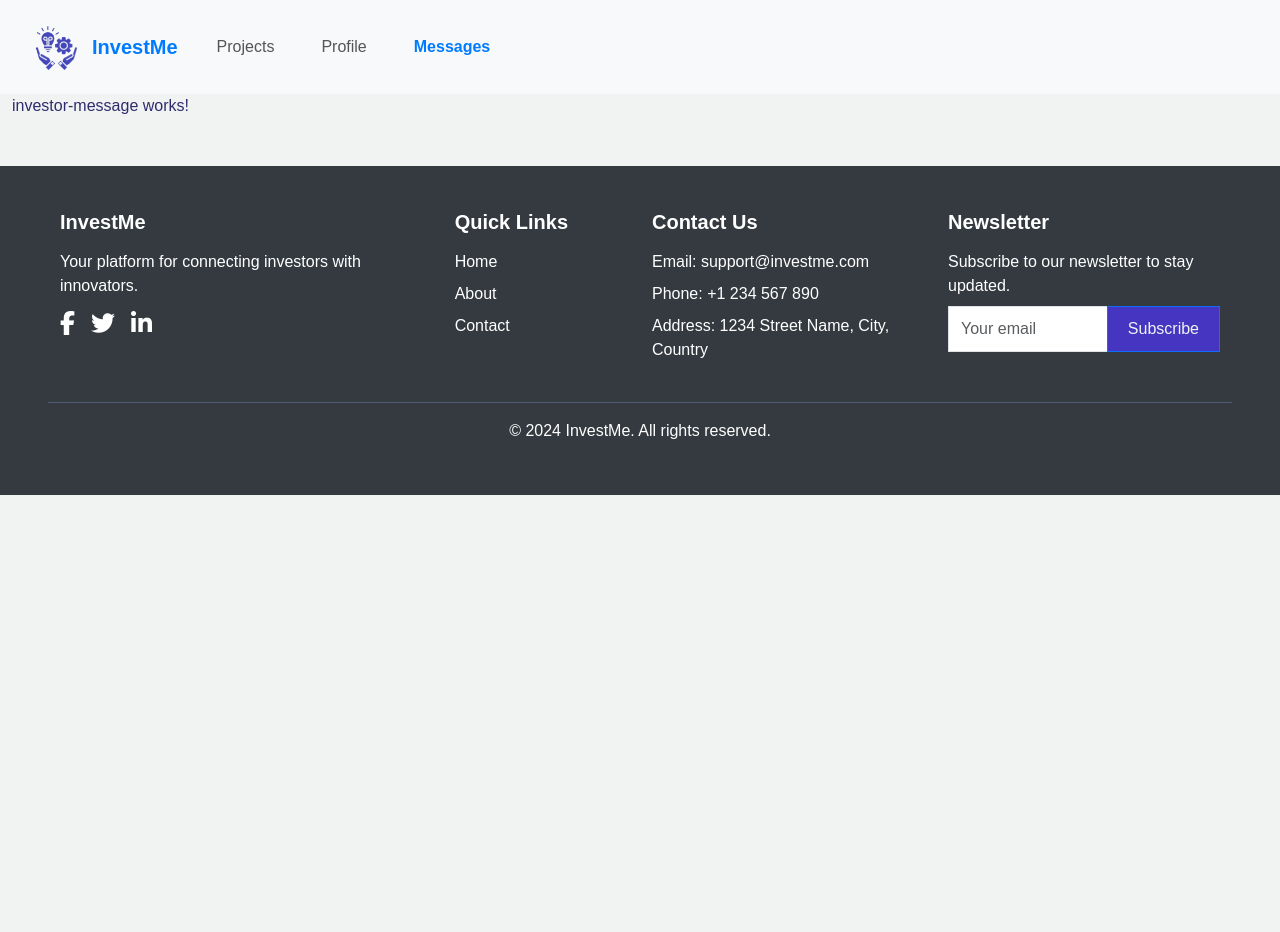
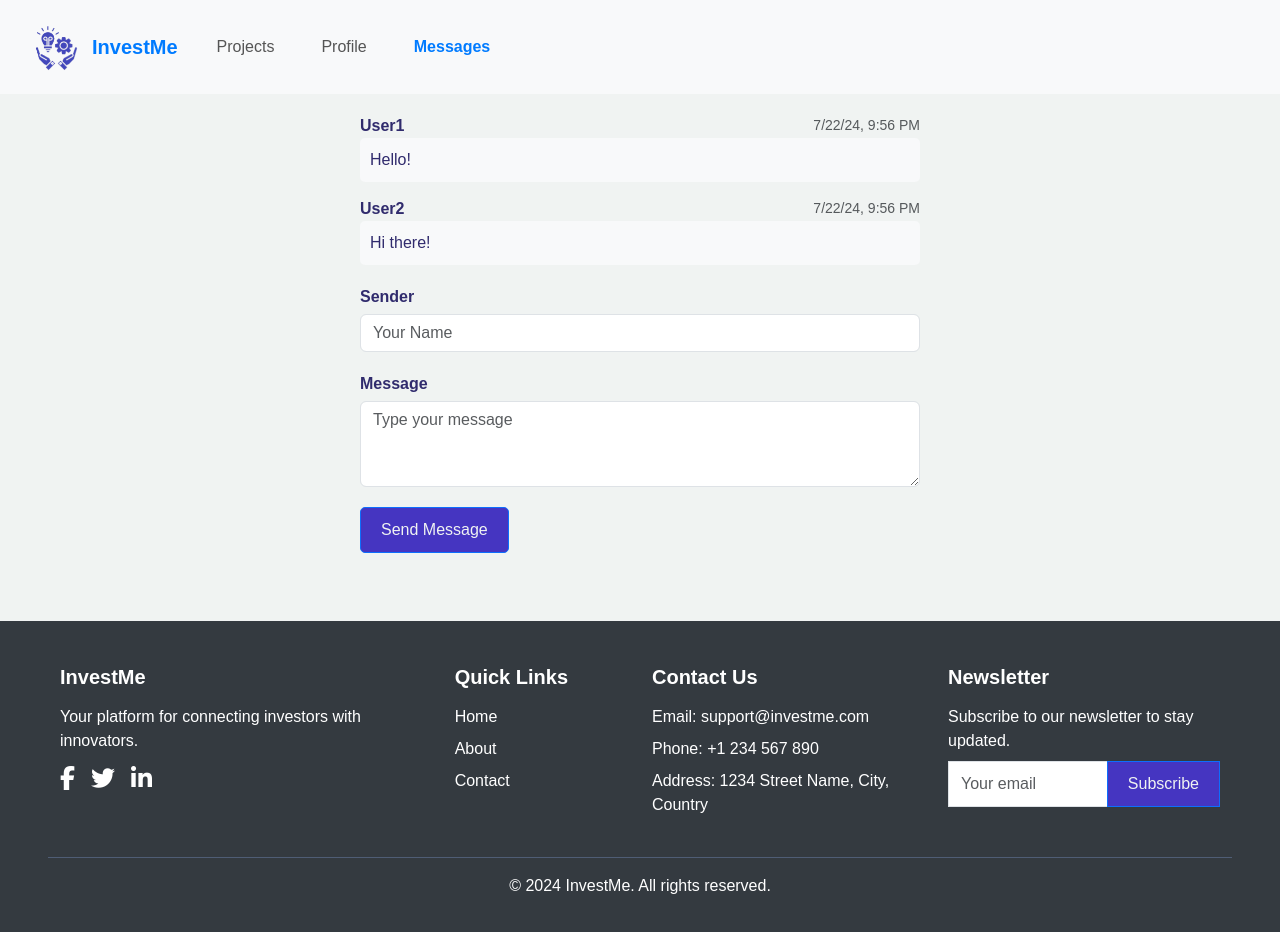
Before and after one commit to Abdalwanees/InvestMe, an Angular app: page /blank/messages in a window 1280 px wide. Shown: the top 932 px of the page. Before the commit the page ends 800 px from the top, so only its background shows below. Built offline with nearby package versions, Linux system fonts and the light colour scheme; a web font is replaced by a local one.

Commit message:
Message Setup

```diff
--- a/src/app/Components/investor-message/investor-message.component.html
+++ b/src/app/Components/investor-message/investor-message.component.html
@@ -1 +1,25 @@
-<p>investor-message works!</p>
+<div class="container">
+    <div class="messages">
+      <div *ngFor="let message of messages" class="message">
+        <div class="message-header">
+          <strong>{{ message.sender }}</strong>
+          <small class="text-muted">{{ message.timestamp | date:'short' }}</small>
+        </div>
+        <div class="message-body">
+          <p>{{ message.content }}</p>
+        </div>
+      </div>
+    </div>
+
+    <form [formGroup]="messageForm" (ngSubmit)="sendMessage()">
+      <div class="form-group">
+        <label for="sender">Sender</label>
+        <input id="sender" formControlName="sender" class="form-control" placeholder="Your Name">
+      </div>
+      <div class="form-group">
+        <label for="content">Message</label>
+        <textarea id="content" formControlName="content" class="form-control" rows="3" placeholder="Type your message"></textarea>
+      </div>
+      <button type="submit" class="btn btn-primary">Send Message</button>
+    </form>
+  </div>
--- a/src/app/Components/investor-message/investor-message.component.scss
+++ b/src/app/Components/investor-message/investor-message.component.scss
@@ -0,0 +1,24 @@
+.container {
+    max-width: 600px;
+    margin: auto;
+  }
+
+  .messages {
+    margin-bottom: 20px;
+  }
+
+  .message {
+    margin-bottom: 15px;
+  }
+
+  .message-header {
+    display: flex;
+    justify-content: space-between;
+    align-items: center;
+  }
+
+  .message-body {
+    background-color: #f8f9fa;
+    padding: 10px;
+    border-radius: 5px;
+  }
--- a/src/app/Components/investor-message/investor-message.component.ts
+++ b/src/app/Components/investor-message/investor-message.component.ts
@@ -1,13 +1,41 @@
-import { Component } from '@angular/core';
+import { Component, OnInit } from '@angular/core';
 import { CommonModule } from '@angular/common';
+import { FormBuilder, FormGroup, ReactiveFormsModule } from '@angular/forms';
+import { Message } from 'src/app/Interfaces/Message';
 
 @Component({
   selector: 'app-investor-message',
   standalone: true,
-  imports: [CommonModule],
+  imports: [CommonModule,ReactiveFormsModule],
   templateUrl: './investor-message.component.html',
   styleUrls: ['./investor-message.component.scss']
 })
-export class InvestorMessageComponent {
+export class InvestorMessageComponent implements OnInit {
+  messages: Message[] = [];
+  messageForm: FormGroup;
 
+  constructor(private fb: FormBuilder) {
+    this.messageForm = this.fb.group({
+      sender: [''],
+      content: ['']
+    });
+  }
+
+  ngOnInit(): void {
+    // يمكنك جلب الرسائل من API هنا
+    this.messages = [
+      { sender: 'User1', content: 'Hello!', timestamp: new Date() },
+      { sender: 'User2', content: 'Hi there!', timestamp: new Date() }
+    ];
+  }
+
+  sendMessage(): void {
+    const newMessage: Message = {
+      sender: this.messageForm.value.sender,
+      content: this.messageForm.value.content,
+      timestamp: new Date()
+    };
+    this.messages.push(newMessage);
+    this.messageForm.reset();
+  }
 }
--- a/src/app/Components/user-profile/user-profile.component.html
+++ b/src/app/Components/user-profile/user-profile.component.html
@@ -1,6 +1,6 @@
 <div class="container profile-container">
   <div class="profile-header text-center">
-      <img src="assets/images/hero.jpg" alt="User Avatar" class="avatar">
+    <img [src]="avatarPreview || 'assets/images/hero.jpg'" alt="User Avatar" class="avatar">
     <h2 class="mt-3">{{ user.name }}</h2>
     <p>{{ user.role }}</p>
     <p class="bio">{{ user.bio }}</p>
@@ -45,9 +45,10 @@
               </select>
           </div>
           <div class="form-group">
-              <label for="avatar">Avatar URL</label>
-              <input type="text" class="form-control" id="avatar" formControlName="avatar">
+            <label for="avatar">Avatar</label>
+            <input type="file" class="form-control" id="avatar" (change)="onFileSelected($event)">
           </div>
+          <img *ngIf="avatarPreview" [src]="avatarPreview" alt="Avatar Preview" class="img-thumbnail mt-2">
           <div class="form-group">
             <label for="bio">Bio</label>
             <textarea class="form-control" id="bio" rows="3" formControlName="bio"></textarea>
--- a/src/app/Components/user-profile/user-profile.component.ts
+++ b/src/app/Components/user-profile/user-profile.component.ts
@@ -1,4 +1,4 @@
-import { Component } from '@angular/core';
+import { Component, OnInit } from '@angular/core';
 import { CommonModule } from '@angular/common';
 import { RouterModule, Routes } from '@angular/router';
 import { FormBuilder, FormGroup, ReactiveFormsModule } from '@angular/forms';
@@ -11,62 +11,47 @@ import { FormBuilder, FormGroup, ReactiveFormsModule } from '@angular/forms';
   styleUrls: ['./user-profile.component.scss']
 })
 
-export class UserProfileComponent {
-  roles: string[] = ['Investor', 'Innovator'];
+export class UserProfileComponent implements OnInit {
+  userSettingsForm: FormGroup;
   user = {
     name: 'John Doe',
-    email: 'john.doe@example.com',
-    role: 'Investor', // or 'Innovator'
-    avatar: 'assets/avatar.png',
-    bio: 'A short bio about the user.',
+    role: 'Investor',
+    bio: 'Innovative investor with a passion for startups.',
     activities: [
-      { description: 'Invested in XYZ startup', date: new Date() },
-      { description: 'Joined the platform', date: new Date('2023-06-15') }
-    ],
-    settings: {
-      theme: 'light',
-      notifications: true,
-    }
+      { description: 'Invested in XYZ project', date: new Date() }
+    ]
   };
-
-  userSettingsForm: FormGroup;
+  roles = ['Investor', 'Innovator', 'Admin'];
+  avatarPreview: string | ArrayBuffer | null = null;
 
   constructor(private fb: FormBuilder) {
     this.userSettingsForm = this.fb.group({
       name: [this.user.name],
-      email: [this.user.email],
+      email: ['john.doe@example.com'],
       role: [this.user.role],
-      avatar: [this.user.avatar],
+      avatar: [''],
       bio: [this.user.bio],
-      theme: [this.user.settings.theme],
-      notifications: [this.user.settings.notifications],
-      storage: [false] // default value, adjust as needed
+      theme: ['light'],
+      notifications: [true],
+      storage: [false]
     });
   }
 
   ngOnInit(): void {}
 
-  onSubmit(): void {
-    const settings = this.userSettingsForm.value;
-    console.log('User Settings:', settings);
-
-    // تحديث معلومات المستخدم
-    this.user.name = settings.name;
-    this.user.email = settings.email;
-    this.user.role = settings.role;
-    this.user.avatar = settings.avatar;
-    this.user.bio = settings.bio;
-    this.user.settings.theme = settings.theme;
-    this.user.settings.notifications = settings.notifications;
-
-    // هنا يمكنك إضافة الكود اللازم لحفظ الإعدادات في خادمك أو محلياً
-    if (settings.storage) {
-      this.requestStoragePermission();
+  onFileSelected(event: any): void {
+    const file = event.target.files[0];
+    if (file) {
+      const reader = new FileReader();
+      reader.onload = (e: any) => {
+        this.avatarPreview = e.target.result;
+        this.userSettingsForm.patchValue({ avatar: file });
+      };
+      reader.readAsDataURL(file);
     }
   }
 
-  requestStoragePermission(): void {
-    // هنا يمكنك إضافة الكود اللازم لطلب إذن التخزين من المستخدم
-    console.log('Requesting storage permission...');
+  onSubmit(): void {
+    console.log(this.userSettingsForm.value);
   }
 }
--- /dev/null
+++ b/src/app/Interfaces/Message.ts
@@ -0,0 +1,5 @@
+export interface Message {
+  sender: string;
+  content: string;
+  timestamp: Date;
+}
```
Also changed, not shown: 10 other files (tests, documents, lock files or other folders). Lines whose indentation alone changed are shown as unchanged.
